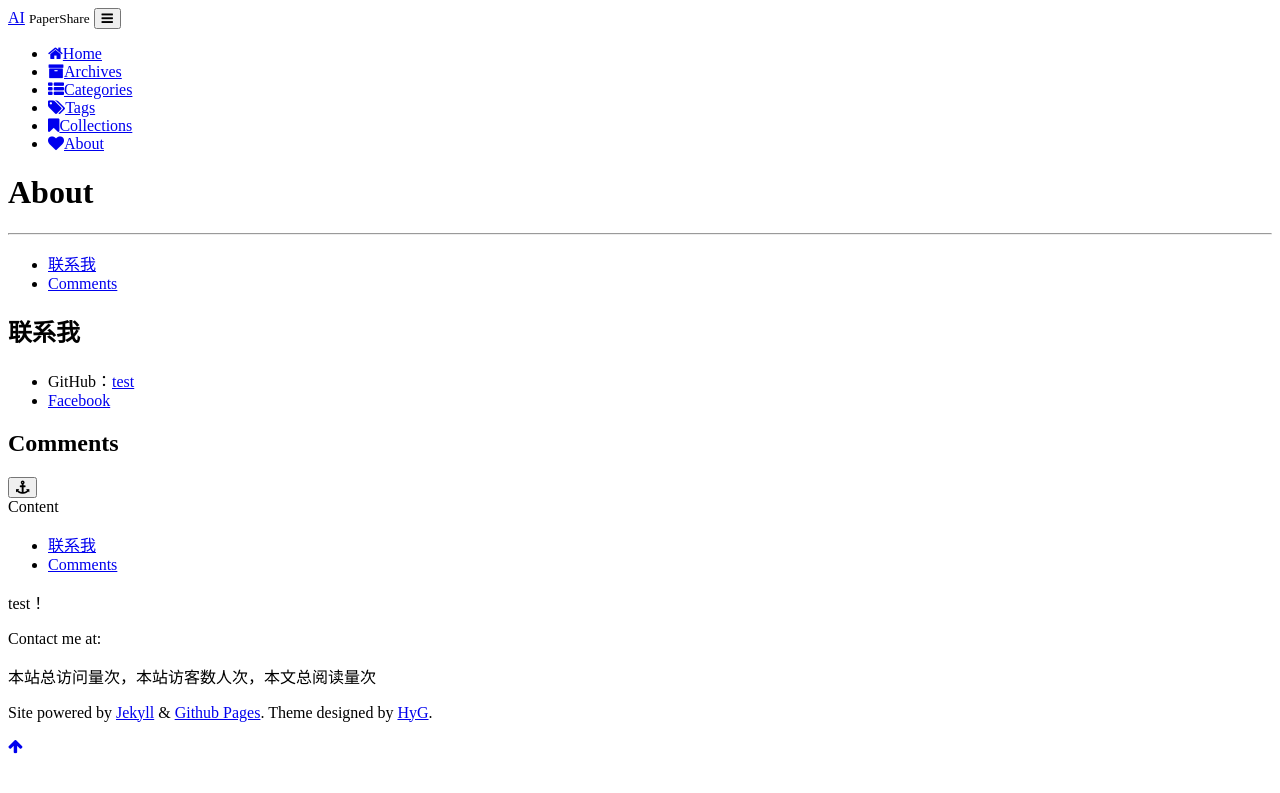
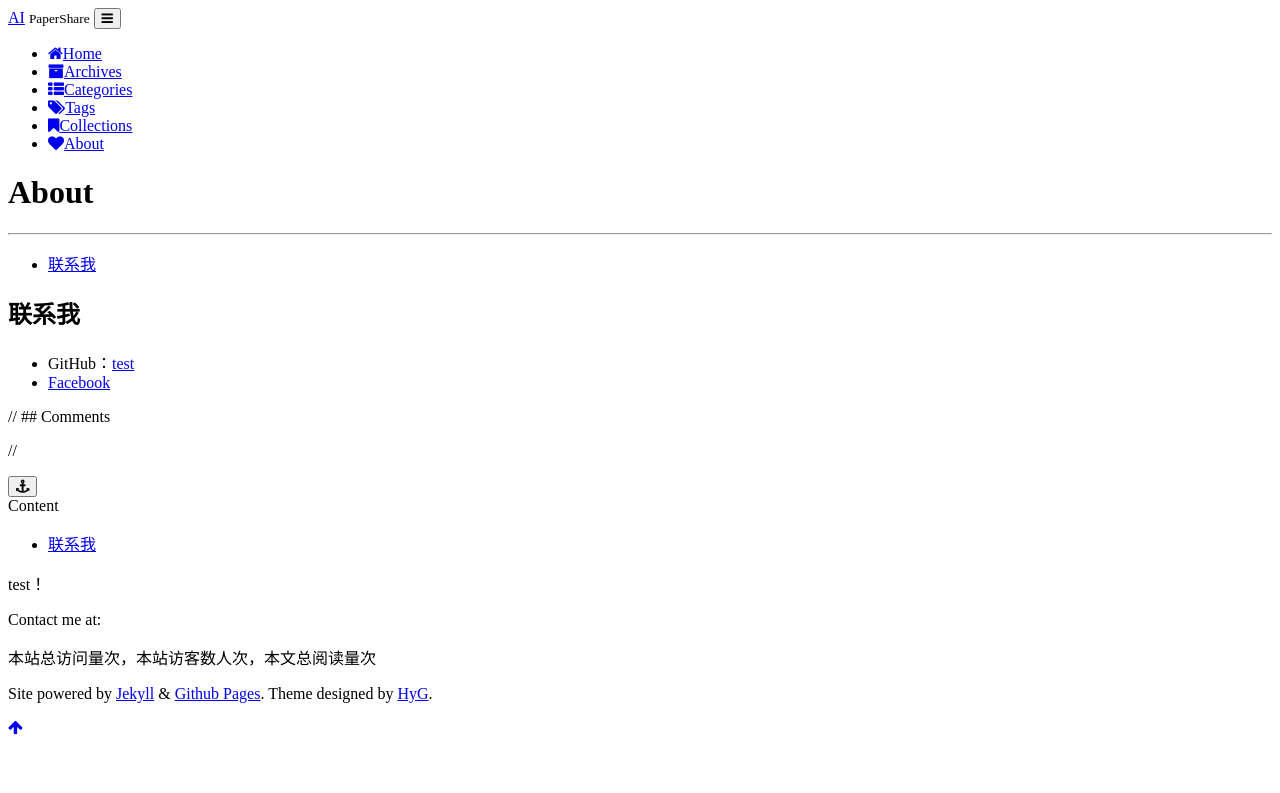
Before and after one commit to tyliu22/tyliu22.github.io, a Jekyll site: the page built from page/4about.md, in a window 1280 px wide. Shown: the top 793 px of the page. Built offline with Jekyll 4.4.1, drawn with Linux system fonts in a browser that asks for light colours; comment, search, counter and statistics services are not loaded; a style sheet for code colours, icons or effects is not loaded.

Commit message:
Update 4about.md

```diff
--- a/page/4about.md
+++ b/page/4about.md
@@ -15,6 +15,6 @@ type: page
 * GitHub：[test](https://github.com)
 * [Facebook](https://www.facebook.com)
 
-## Comments
+// ## Comments
 
-{% include comments.html %}
+// {% include comments.html %}
```
